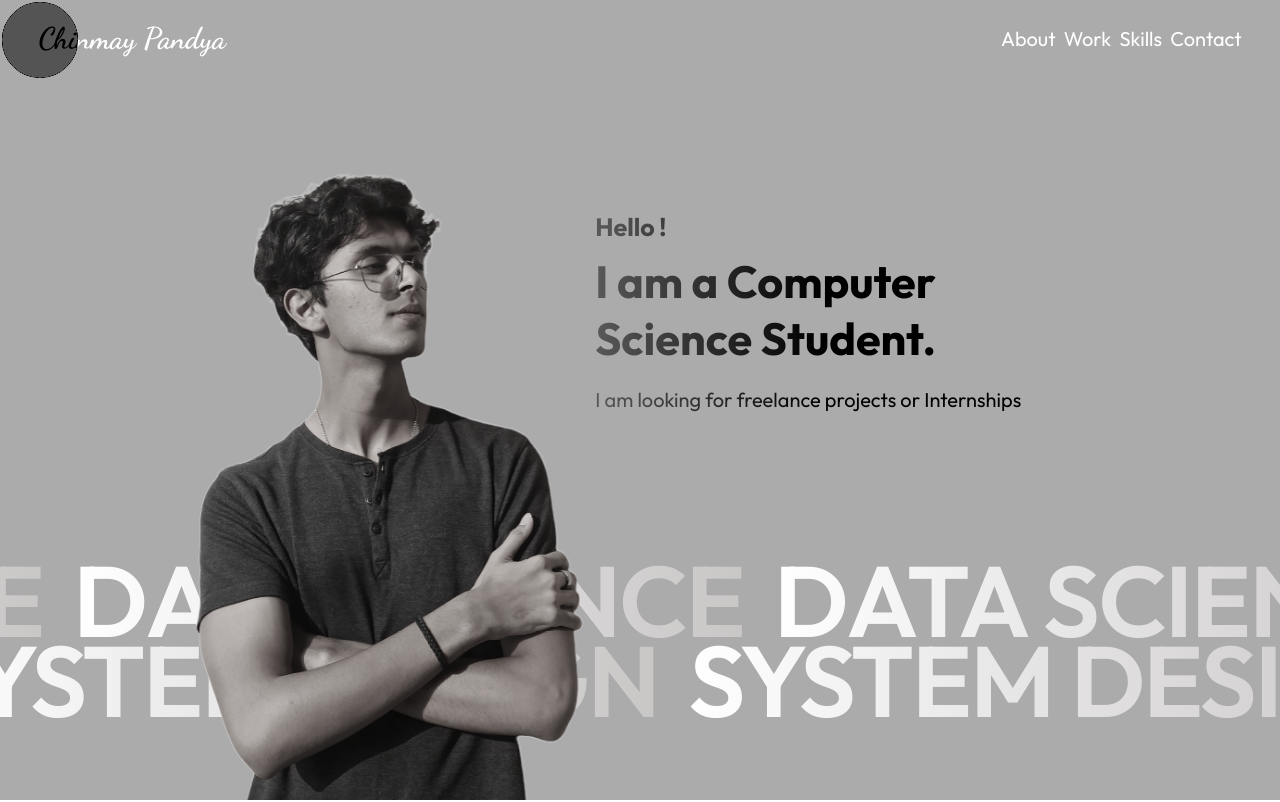
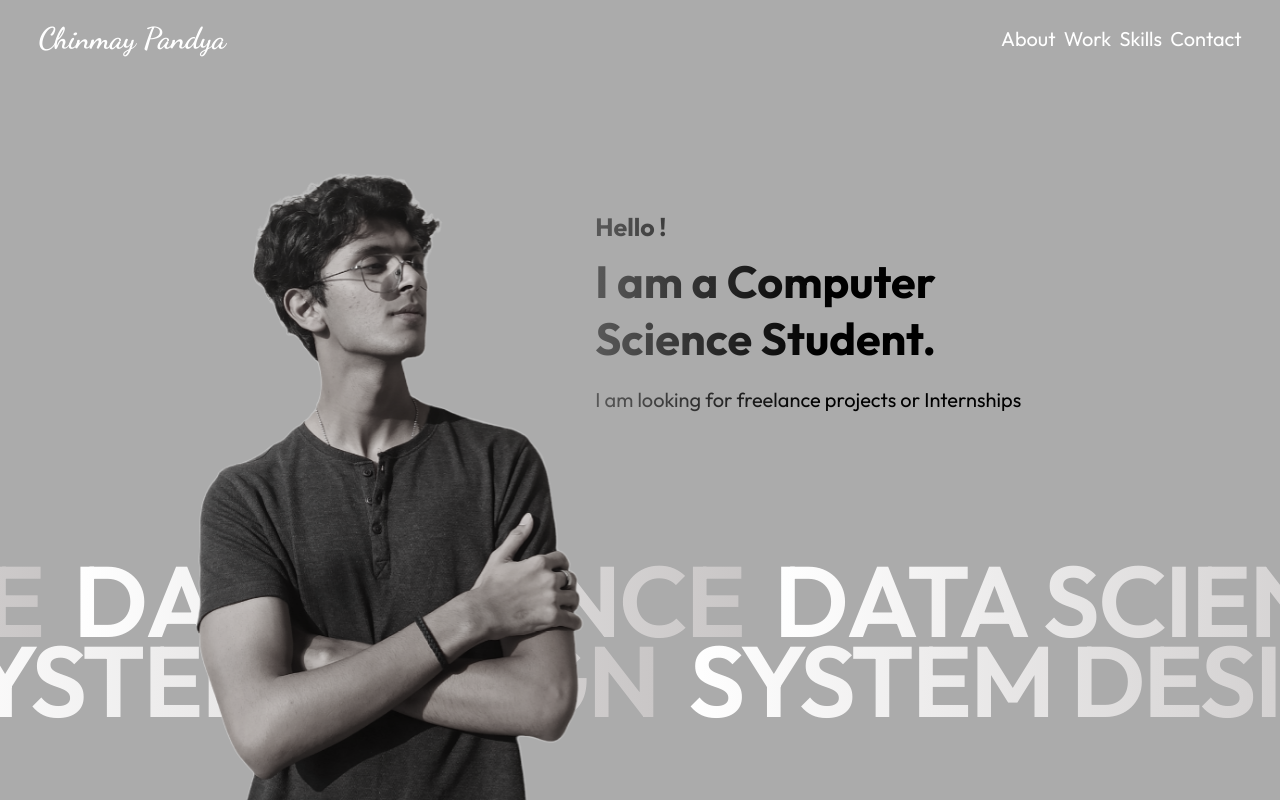
Before and after one commit to Hellcaster99/portfolio, a Next.js app: page / in a window 1280 px wide. Shown: the top 802 px of the page. Built offline with nearby package versions, Linux system fonts and the light colour scheme.

Commit message:
cursor animation commented

```diff
--- a/src/styles/About.module.css
+++ b/src/styles/About.module.css
@@ -7,7 +7,7 @@
     overflow: hidden;
 
     .cursor{
-        position: fixed;
+        position: absolute;
         width: 80px;
         height: 80px;
         top: 0;
--- a/src/ui/About.jsx
+++ b/src/ui/About.jsx
@@ -12,36 +12,37 @@ export default function About(){
 
     // const [scale,setScale] = useState(1);
 
-    const ref = useRef(null);
+    // const ref = useRef(null);
     const para = useRef(null);
 
-    useEffect(()=>{
-        const mouseMove = (e) => {
-            const {clientX,clientY} = e;
-            gsap.to(ref.current,{x:clientX})
-            gsap.to(ref.current,{y:clientY})
-            // gsap.to(ref.current,{scale:2})
-        }
-        const mouseEnter = ()=>{
-            alert("a");
-        }
+    // useEffect(()=>{
+    //     const mouseMove = (e) => {
+    //         const {clientX,clientY} = e;
+    //         gsap.to(ref.current,{x:clientX})
+    //         gsap.to(ref.current,{y:clientY})
+    //         // gsap.to(ref.current,{scale:2})
+    //     }
+    //     const mouseEnter = ()=>{
+    //         alert("a");
+    //     }
 
-        // para.current.addEventListener("onmouseenter",mouseEnter)
-        window.addEventListener("mousemove",mouseMove)
+    //     // para.current.addEventListener("onmouseenter",mouseEnter)
+    //     window.addEventListener("mousemove",mouseMove)
 
-        return ()=>{
-            window.removeEventListener("mousemove",mouseMove)
-            // para.current.removeEventListener("onmouseenter",mouseEnter)
-        }
-    },[])
+    //     return ()=>{
+    //         window.removeEventListener("mousemove",mouseMove)
+    //         // para.current.removeEventListener("onmouseenter",mouseEnter)
+    //     }
+    // },[])
 
 
     return(
         <div className={styles.aboutContainer} id="about">
-            <m.div ref={ref} className={styles.cursor}>
 
-            </m.div>
             <div className={styles.box}>
+            {/* <m.div ref={ref} className={styles.cursor}>
+
+            </m.div> */}
                 <Paragraph element={para}>I am 20 and I currently stay in Gandhinagar. Passionate and organised student currently in the pre-final year. Love to take up challenges and solve problems. I am also studying Business Intelligence from IIT Madras and am interested in data mining and business solutions. Well experienced in creating responsive and interactive web designs and applications.</Paragraph>
                 <div className={styles.heading}>
                     <m.p className={styles.aboutp} initial={{opacity:0,y:"40%"}} whileInView={{opacity:1,y:0,transition:{duration:1.5,type:"spring",delay:0.1}}}>The combination of my logic, critical thinking & creativity positions me in a unique place in the computer science world.</m.p>
```
